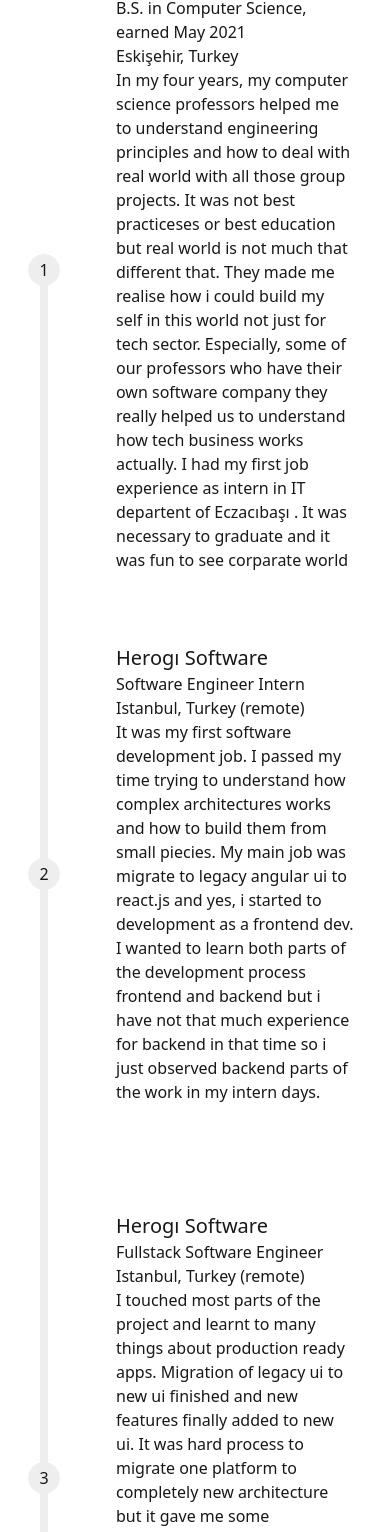
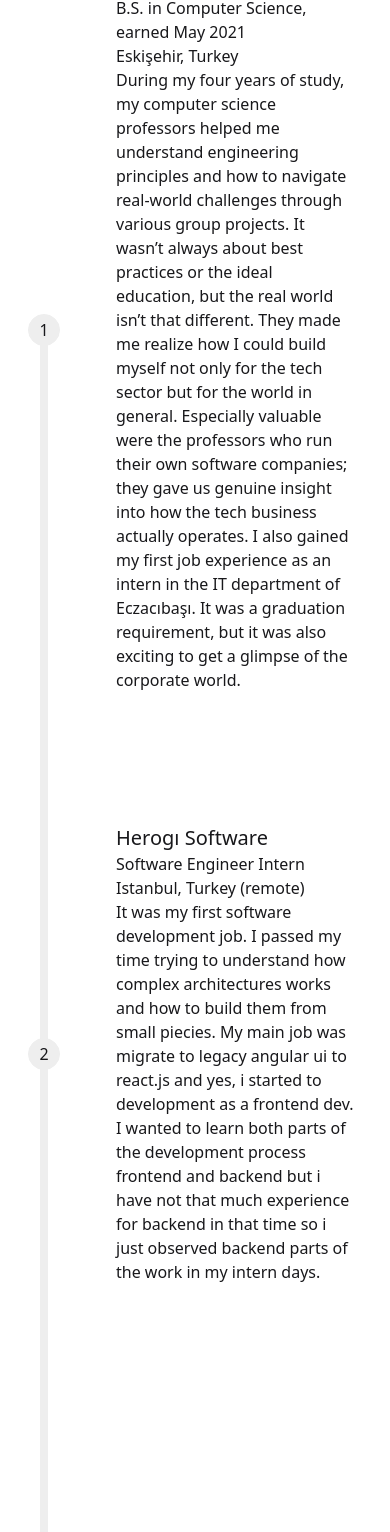
Before and after one commit to onuraltuntasb/next-personal-website, a Next.js app: page / in a window 390 px wide. Shown: the part 432-1964 px from the top of the page. Built offline with nearby package versions, Linux system fonts and the light colour scheme.

Commit message:
animation added and logs removed

```diff
--- a/next.config.ts
+++ b/next.config.ts
@@ -6,8 +6,6 @@
   output: 'export',
   basePath: repoName,
   assetPrefix: repoName,
-  // to debug on production
-  swcMinify: false,
 };
 
 export default nextConfig;
--- a/package.json
+++ b/package.json
@@ -14,6 +14,7 @@
     },
     "dependencies": {
         "@tailwindcss/postcss": "^4.1.13",
+        "aos": "^3.0.0-beta.6",
         "daisyui": "^5.1.7",
         "next": "^15.5.2",
         "react": "^19.1.1",
@@ -26,6 +27,7 @@
     },
     "devDependencies": {
         "@trivago/prettier-plugin-sort-imports": "^5.2.2",
+        "@types/aos": "^3.0.7",
         "@types/node": "^24.3.1",
         "@types/react": "^19.1.12",
         "@types/react-dom": "^19.1.9",
--- a/src/app/components/Career.tsx
+++ b/src/app/components/Career.tsx
@@ -18,14 +18,9 @@
             description: 'B.S. in Computer Science, earned May 2021',
             location: 'Eskişehir, Turkey',
             img: `${pagesBasePath}/assets/images/university.png`,
-            content: `In my four years, my computer science professors helped me to understand engineering
-                principles and how to deal with real world with all those group projects. It was not
-                best practiceses or best education but real world is not much that different that. They
-                made me realise how i could build my self in this world not just for tech sector.
-                Especially, some of our professors who have their own software company they really
-                helped us to understand how tech business works actually. I had my first job experience
-                as intern in IT departent of Eczacıbaşı . It was necessary to graduate and it was fun to
-                see corparate world`,
+            content: `During my four years of study, my computer science professors helped me understand engineering principles and how to navigate real-world challenges through various group projects. It wasn’t always about best practices or the ideal education, but the real world isn’t that different. They made me realize how I could build myself not only for the tech sector but for the world in general.
+
+            Especially valuable were the professors who run their own software companies; they gave us genuine insight into how the tech business actually operates. I also gained my first job experience as an intern in the IT department of Eczacıbaşı. It was a graduation requirement, but it was also exciting to get a glimpse of the corporate world.`,
             new: false
         },
         {
@@ -46,12 +41,9 @@
             description: 'Fullstack Software Engineer',
             location: 'Istanbul, Turkey (remote)',
             img: `${pagesBasePath}/assets/images/herogi.png`,
-            content: `I touched most parts of the project and learnt to many things about production ready
-                apps. Migration of legacy ui to new ui finished and new features finally added to new
-                ui. It was hard process to migrate one platform to completely new architecture but it
-                gave me some experience of reverse engineering. I also touched devops parts (docker,
-                CI/CD) and server managements(aws). Even if I not a fan of java world a learned a lot
-                about jvm because of core part of our product was running on scala/jvm`,
+            content: `It was my first software development job. I spent my time trying to understand how complex architectures work and how to build them from smaller pieces. My main responsibility was migrating a legacy Angular UI to React.js, so I started my development career as a frontend developer.
+
+            Although my focus was on the frontend, I improved my backend skills by working with parts of the architecture—maintaining systems, fixing issues, testing, and creating simple components.`,
             new: false
         },
         {
@@ -59,23 +51,15 @@
             description: 'Freelance Fullstack Software Engineer',
             location: 'Istanbul, Turkey (remote)',
             img: `${pagesBasePath}/assets/images/freelancer.png`,
-            content: `After my seperation from herogi, i decided to improve my backend skills so i leaned how
-                to design scalable apps, microservices and cloud computing mostly. In this time i worked
-                as a freelancer in contracted jobs. I focused concepts more than programming in this
-                period to understand core parts of modern product development.`,
+            content: `I decided to improve my backend skills by learning how to design scalable applications, microservices, and cloud computing. During this time, I worked as a freelancer on contracted projects. I focused more on understanding key concepts than on programming itself, aiming to grasp the core aspects of modern product development.`,
             new: true
         }
     ];
 
     return (
-        <div className='container mx-auto' id='myJourneyId'>
-            {/* carreer section */}
+        <div data-aos='fade-up' className='container mx-auto' id='myJourneyId'>
             <div className='items-center text-center'>
                 <h1 className='text-2xl'>----- My Journey -----</h1>
-                {/* <p className='text-xl'>
-                    Hey!👋I’m Onur and I’m a Software Engineer for over -4- years. I’m currently working as a freelancer
-                    in Turkey.
-                </p> */}
             </div>
             <div className='grid-col-12 grid gap-y-12 pt-6'>
                 <ul className='steps steps-vertical'>
--- a/src/app/components/Portfolio.tsx
+++ b/src/app/components/Portfolio.tsx
@@ -243,7 +243,7 @@
 
 const Portfolio = () => {
     return (
-        <div id='myPortfolioId'>
+        <div data-aos='fade-up' id='myPortfolioId'>
             <div className='items-center text-center'>
                 <h1 className='text-2xl'>----- My Portfolio -----</h1>
                 <p className='text-xl'>
--- a/src/app/components/TopBar.tsx
+++ b/src/app/components/TopBar.tsx
@@ -10,8 +10,6 @@
     const [isdark, setIsdark] = useState('false');
 
     useEffect(() => {
-        console.log('🚀 ~ TopBar.tsx:10 ~ TopBar ~ pagesBasePath:', pagesBasePath);
-
         setIsdark(localStorage.getItem('isdark') ?? 'false');
     }, []);
 
--- a/src/app/globals.css
+++ b/src/app/globals.css
@@ -5,6 +5,7 @@
         dark --prefersdark;
 }
 @plugin "tailwindcss-animate";
+@import 'aos/dist/aos.css';
 
 /* Prevent ripple animation */
 .btn::after {
--- a/src/app/page.tsx
+++ b/src/app/page.tsx
@@ -1,16 +1,25 @@
 'use client';
+
+import { useEffect } from 'react';
 
 import Career from './components/Career';
 import Portfolio from './components/Portfolio';
+import Aos from 'aos';
 
 export default function Home() {
+    useEffect(function () {
+        Aos.init({ duration: 1000 });
+    }, []);
+
     return (
         <div className='@container mx-auto px-6 py-6'>
             {/* hero section */}
 
-            <div className='grid-col-6 @md:grid-col-12 gap-px-6 grid items-center text-center md:text-left'>
+            <div
+                data-aos='fade-up'
+                className='grid-col-6 @md:grid-col-12 gap-px-6 grid items-center text-center md:text-left'>
                 <div className='col-start-1 col-end-4 @md:col-start-4 @md:col-end-8'>
-                    <div>
+                    <div data-aos='fade-left'>
                         <h1 className='text-5xl font-bold'>Software Engineer!</h1>
                         <p className='py-6 text-xl'>
                             Hey!👋I’m Onur and I’m a Software Engineer for over -4- years.
@@ -19,7 +28,9 @@
                         {/* <button className='btn btn-primary'>Get Started</button> */}
                     </div>
                 </div>
-                <div className='col-start-4 col-end-6 hidden @md:col-start-8 @md:col-end-12 @md:block'>
+                <div
+                    data-aos='fade-right'
+                    className='col-start-4 col-end-6 hidden @md:col-start-8 @md:col-end-12 @md:block'>
                     <img
                         src={'https://miro.medium.com/v2/resize:fill:176:176/1*CkAvM56aWhs_7EfsvRxlOw.png'}
                         width={250}
```
Also changed, not shown: 2 other files (tests, documents, lock files or other folders).
